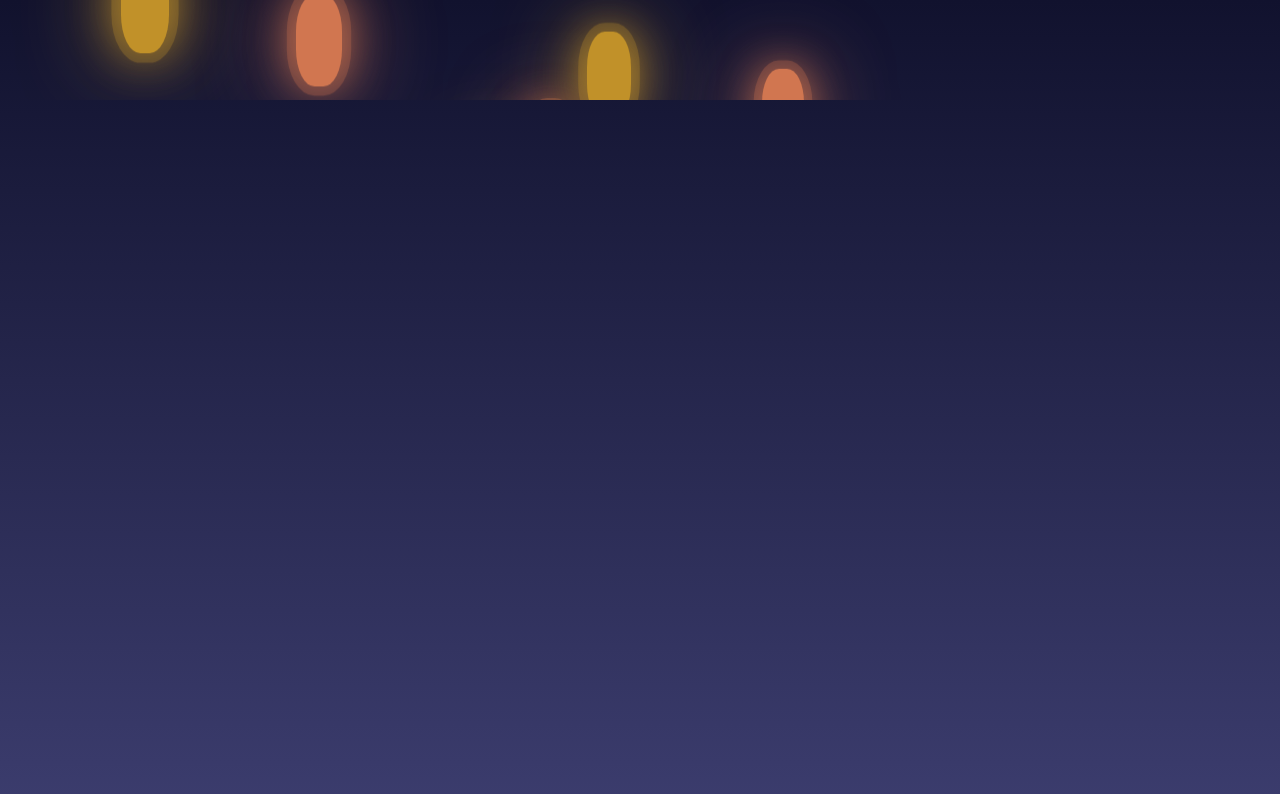
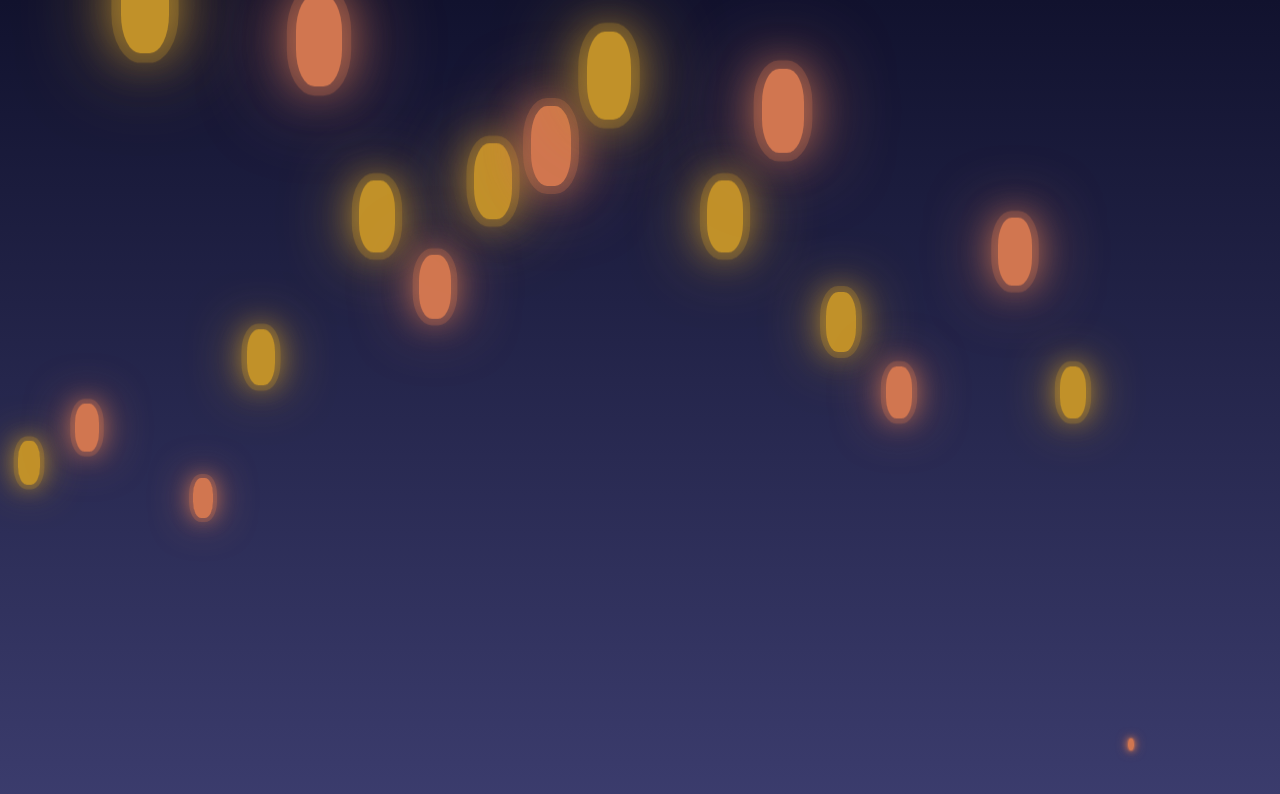
Before and after one commit to nair-arati/night-lanterns, a plain HTML site: page index.html in a window 1280 px wide. Drawn offline with Linux system fonts and the light colour scheme.

Commit message:
Update style.css

```diff
--- a/style.css
+++ b/style.css
@@ -14,8 +14,7 @@ body
     position: relative;
     display: block;
     width: 100%;
-    /*height: 100vh;*/
-    height: 100%;
+    height: 100vh;
     overflow: hidden;
 }
 
```
